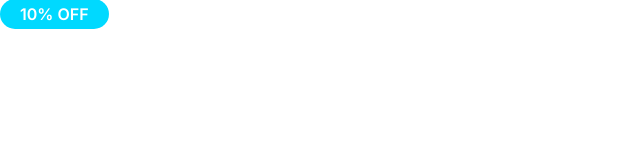
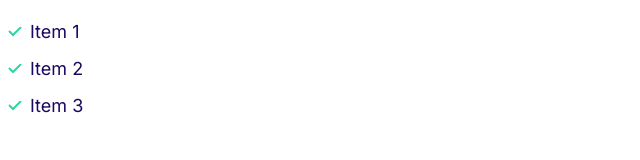
Before and after one commit to Samih51/moshify, a plain HTML site: page index.html in a window 1280 px wide. Shown: the whole page, without its empty margins (0-640 px from the left). Drawn offline with Linux system fonts and the light colour scheme.

Commit message:
defining the lists

```diff
--- a/css/styles.css
+++ b/css/styles.css
@@ -98,3 +98,26 @@ a {
     font-size: 1.2rem;
   }
 }
+/* Lists*/
+.list {
+  list-style: none;
+  padding-left: 0;
+  color: var(--color-headings);
+}
+.list--inline .list__items {
+  display: inline-block;
+  margin-right: 2rem;
+}
+.list--tic {
+  list-style-image: url(../images/tick.svg);
+  padding-left: 3rem;
+}
+.list--tic .list__items {
+  padding-left: 0.5rem;
+  margin-bottom: 1rem;
+}
+@media screen and (min-width: 1024px) {
+  .list--tic .list__items {
+    padding-left: 0;
+  }
+}
--- a/index.html
+++ b/index.html
@@ -16,6 +16,10 @@
   </head>
 
   <body>
-    <span class="badge badge--secondary badge--small">10% OFF</span>
+    <ul class="list list--tic">
+      <li class="list__items">Item 1</li>
+      <li class="list__items">Item 2</li>
+      <li class="list__items">Item 3</li>
+    </ul>
   </body>
 </html>
```
Also changed, not shown: css/components/lists.html (added, +5 -0 lines), images/tick.svg (added).
